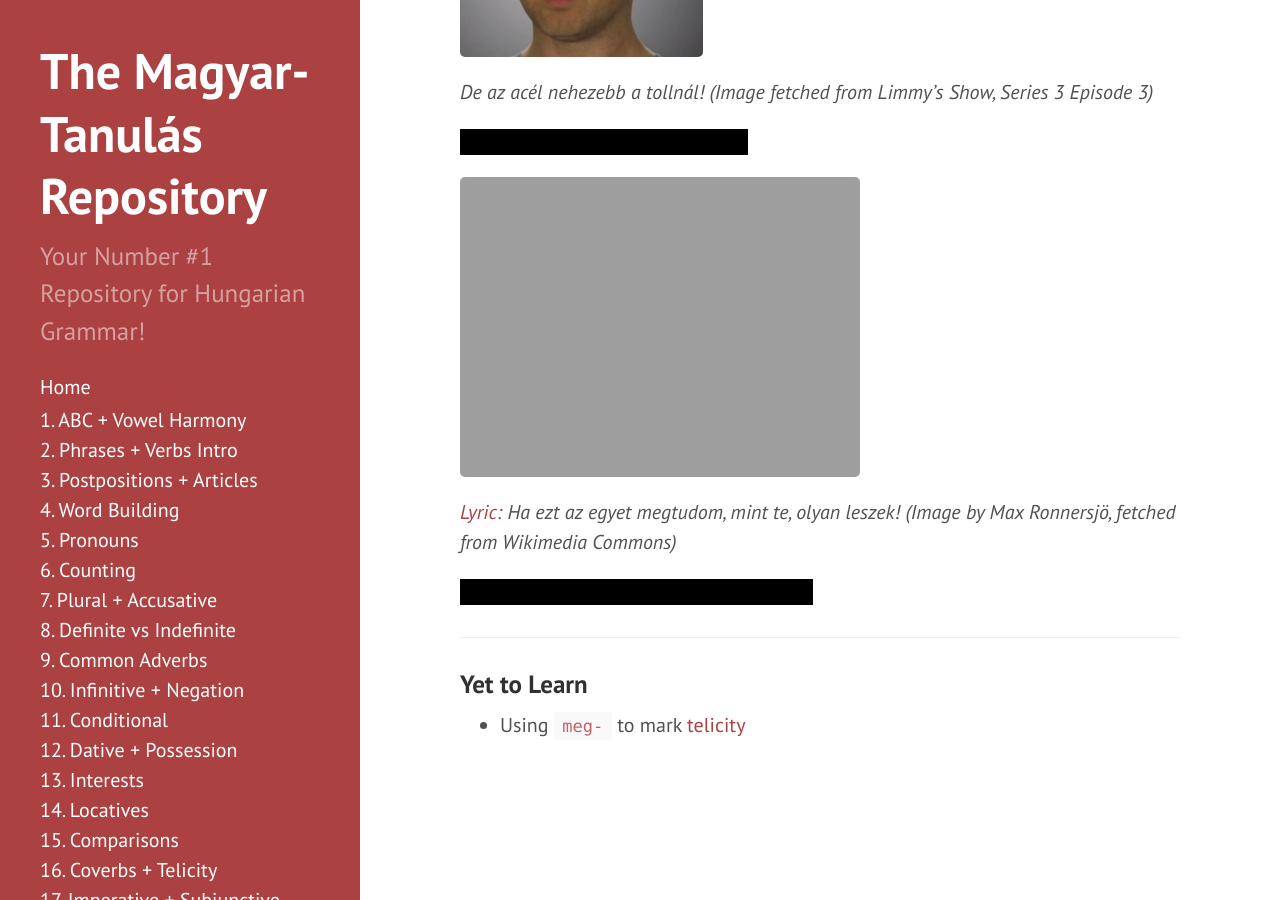
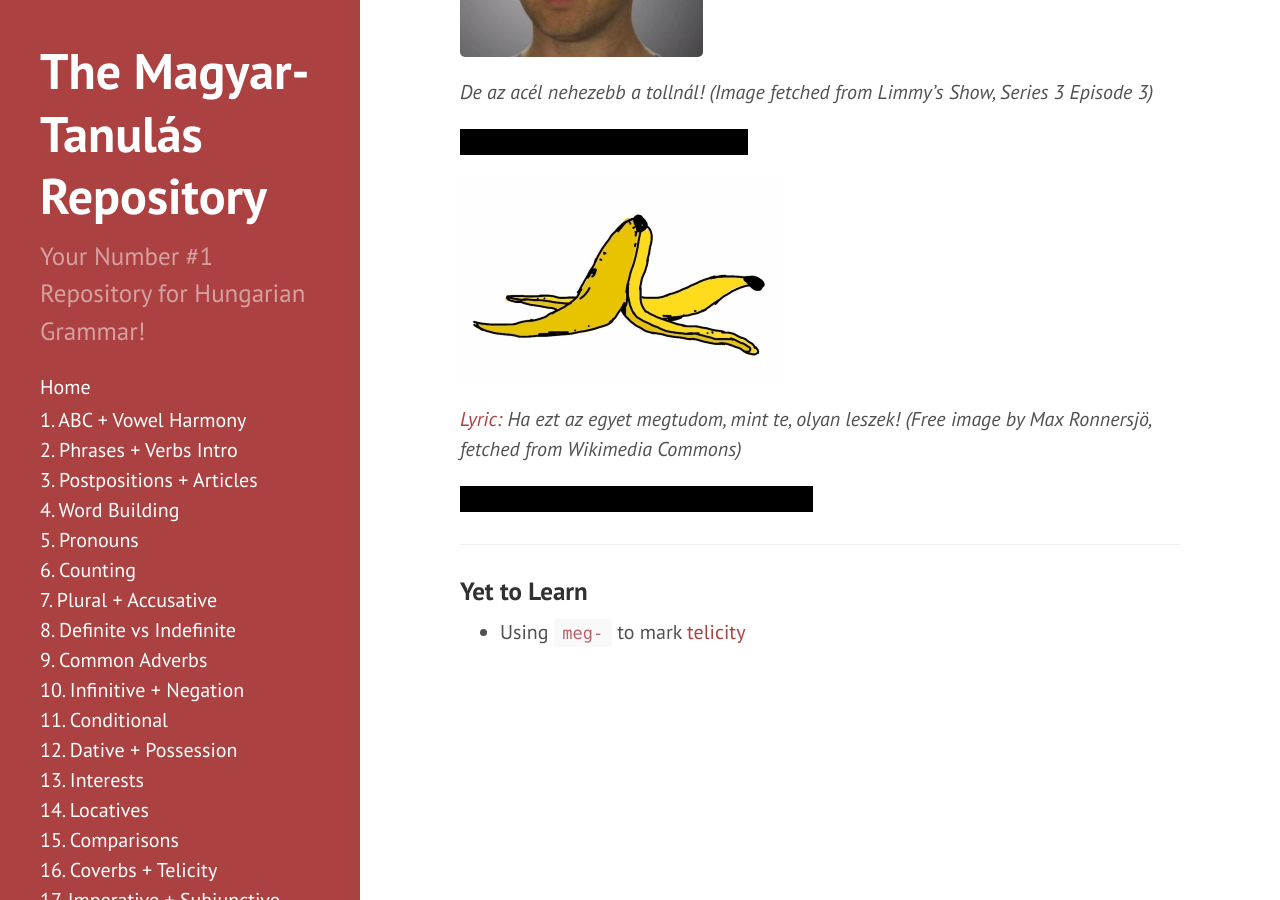
Before and after one commit to Magyartanulas/magyartanulas.github.io, a Jekyll site: the page built from comparisons.md, in a window 1280 px wide and 900 px high, scrolled down 4058 px. Built offline with Jekyll 4.4.1, drawn with Linux system fonts in a browser that asks for light colours; comment, search, counter and statistics services are not loaded.

Commit message:
Update comparisons.md

```diff
--- a/comparisons.md
+++ b/comparisons.md
@@ -106,9 +106,9 @@ When `mint`is used with `olyan` or `úgy`, it translates to as.
 
 <span class="spoiler">But steel is heavier than feathers!</span>
 
-![lajcsi](https://magyartanulas.github.io/public/louis.png)
+![lajcsi](https://magyartanulas.github.io/public/louis.jpg)
 
-*[Lyric:](http://www.zeneszoveg.hu/dalszoveg/27079/mesedalok/dzsungel-konyve-mint-te-olyan-leszek-zeneszoveg.html) Ha ezt az egyet megtudom, mint te, olyan leszek! (Image by Max Ronnersjö, fetched from Wikimedia Commons)*
+*[Lyric:](http://www.zeneszoveg.hu/dalszoveg/27079/mesedalok/dzsungel-konyve-mint-te-olyan-leszek-zeneszoveg.html) Ha ezt az egyet megtudom, mint te, olyan leszek! (Free image by Max Ronnersjö, fetched from Wikimedia Commons)*
 
 <span class="spoiler">If I know this one thing, I will be like you!</span>
 
```
